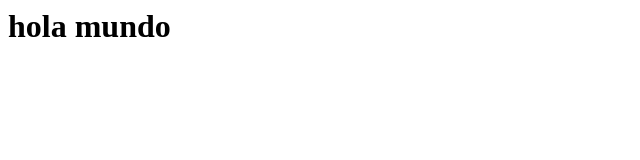
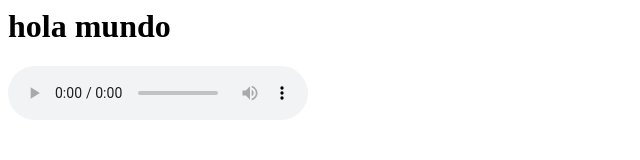
Before and after one commit to laureano-clausi/laureano-clausi.github.io, a plain HTML site: page index.html in a window 1280 px wide. Shown: the whole page, without its empty margins (0-640 px from the left). Drawn offline with Linux system fonts and the light colour scheme.

Commit message:
Update index.html

```diff
--- a/index.html
+++ b/index.html
@@ -5,5 +5,7 @@
    <body>
       <h1>hola mundo</h1>
 
+      <audio src="https://drive.google.com/open?id=1XgGBE8dJRs6-xWg0xuYMd5o4miJI_k5R" controls="controls" type="audio/mpeg" autoplay preload="preload">
+
    </body>
 </html>
```
